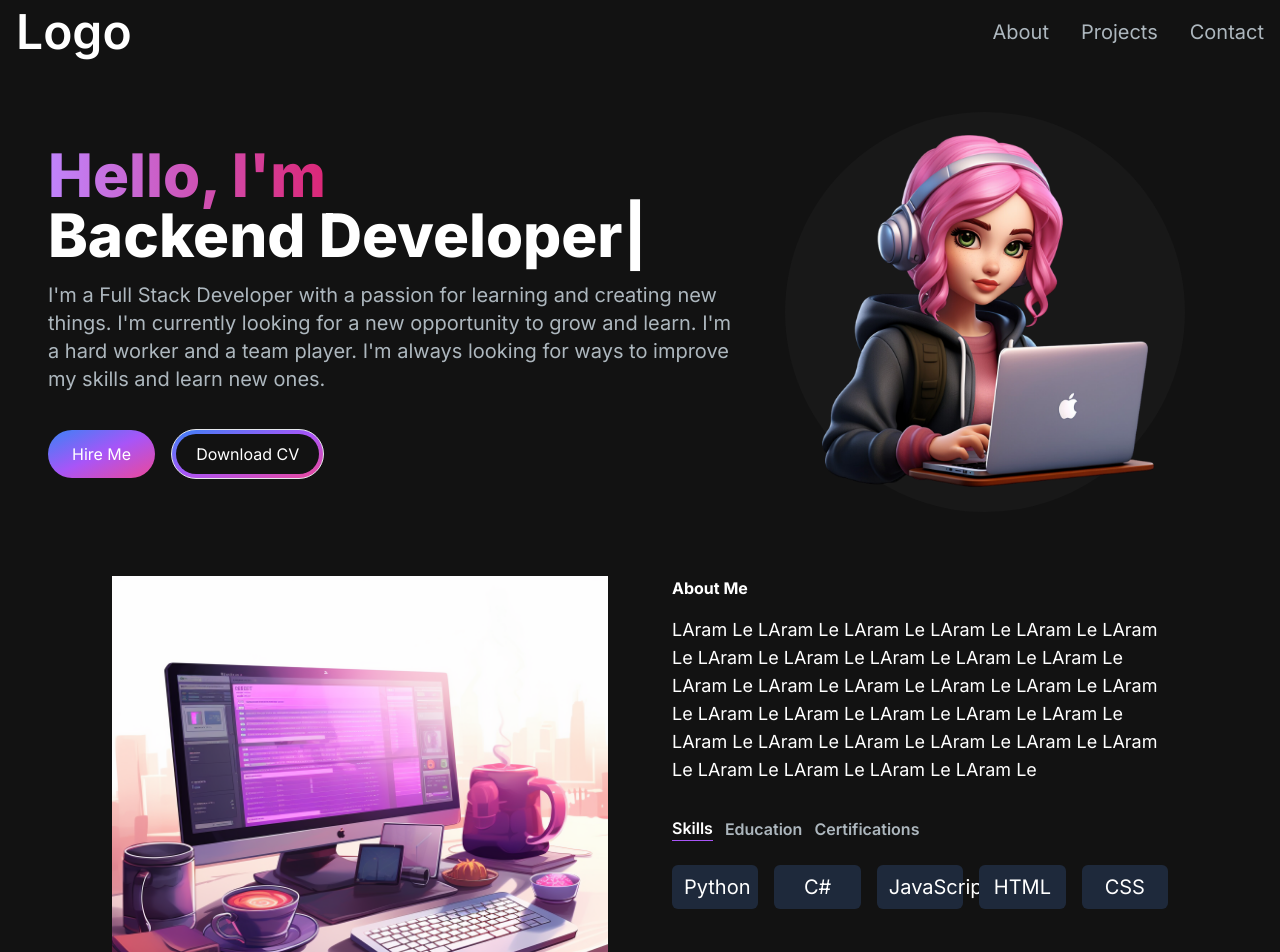
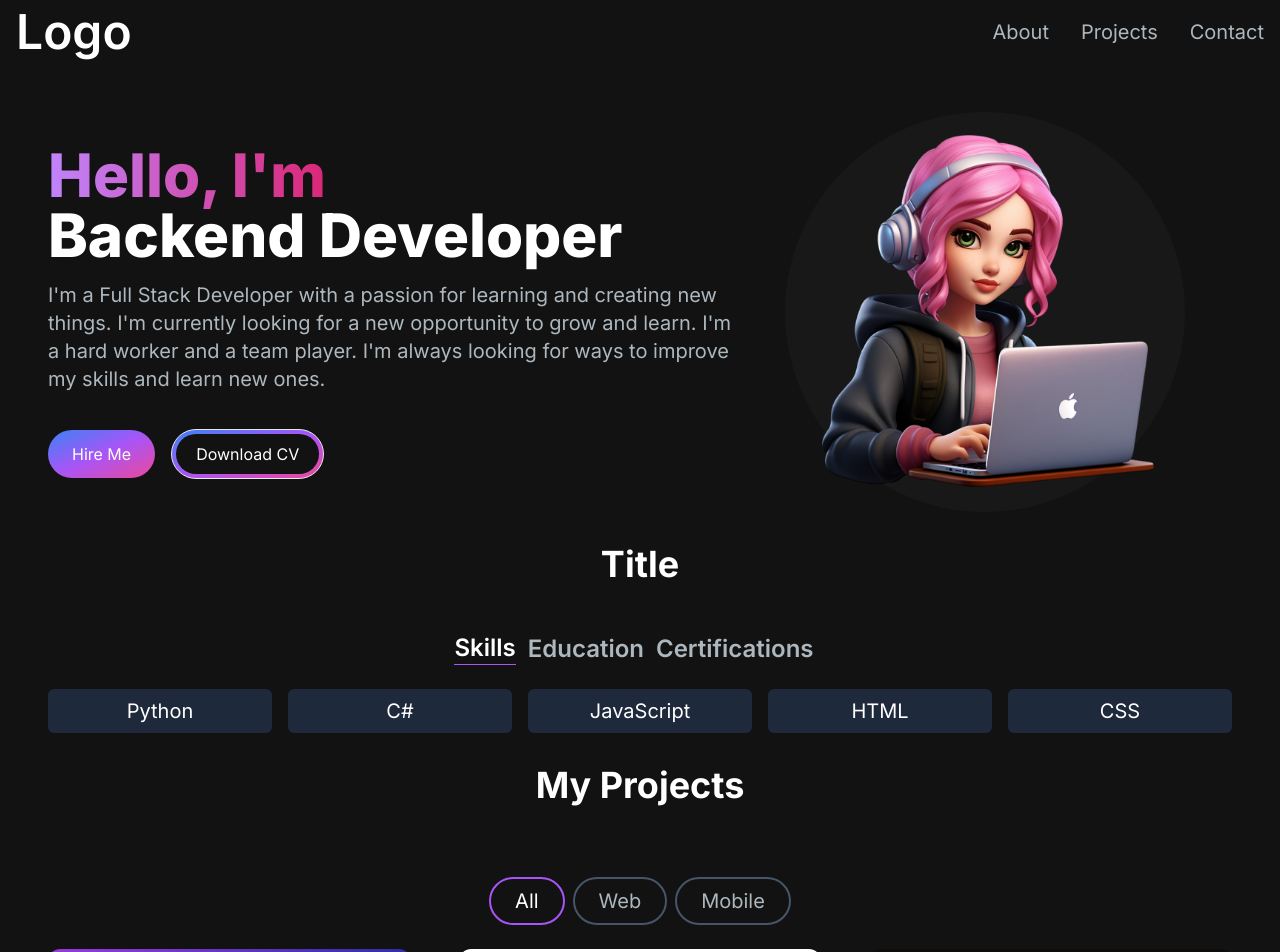
Before and after one commit to DevSergioGC/portfolio, a Next.js app: page / in a window 1280 px wide. Shown: the top 952 px of the page. Built offline with nearby package versions, Linux system fonts and the light colour scheme.

Commit message:
Delete about-section
replace about-section with skill-certification-education section

```diff
--- a/app/components/AboutSection.jsx
+++ b/app/components/AboutSection.jsx
@@ -17,18 +17,10 @@ function AboutSection() {
 
   return (
     <section className="text-white">
-      <div className="md:grid md:grid-cols-2 gap-8 items-center py-8 px-4 xl:gap-16 sm:py-16 xl:px-16">
-        <Image src="/images/about-image.png" width={500} height={500} />
-        <div className="mt-4 md:mt-0 text-left flex flex-col h-full">
-          <h2 className="text-4l font-bold text-white mb-4">About Me</h2>
-          <p className="text-base lg:text-lg">
-            LAram Le LAram Le LAram Le LAram Le LAram Le LAram Le LAram Le LAram
-            Le LAram Le LAram Le LAram Le LAram Le LAram Le LAram Le LAram Le
-            LAram Le LAram Le LAram Le LAram Le LAram Le LAram Le LAram Le LAram
-            Le LAram Le LAram Le LAram Le LAram Le LAram Le LAram Le LAram Le
-            LAram Le LAram Le
-          </p>
-          <div className="flex flex-row justify-start mt-8">
+      <h2 className="text-center text-4xl font-bold text-white mt-8 mb-8 md:mb-12">
+        Title
+      </h2>
+      <div className="flex flex-row justify-center mt-8 text-2xl">
         <TabButton
           selectTab={() => handleTabChange("skills")}
           active={tab === "skills"}
@@ -51,7 +43,7 @@ function AboutSection() {
           Certifications {""}
         </TabButton>
       </div>
-          <div className="grid md:grid-cols-2 xl:grid-cols-5 gap-4 mt-6">
+      <div className="grid md:grid-cols-2 xl:grid-cols-5 gap-4 mt-6 mb-8">
         {dataSelected.map((item, index) => (
           <button
             id={index}
@@ -61,8 +53,6 @@ function AboutSection() {
           </button>
         ))}
       </div>
-        </div>
-      </div>
     </section>
   );
 }
```
Lines whose indentation alone changed are shown as unchanged.
